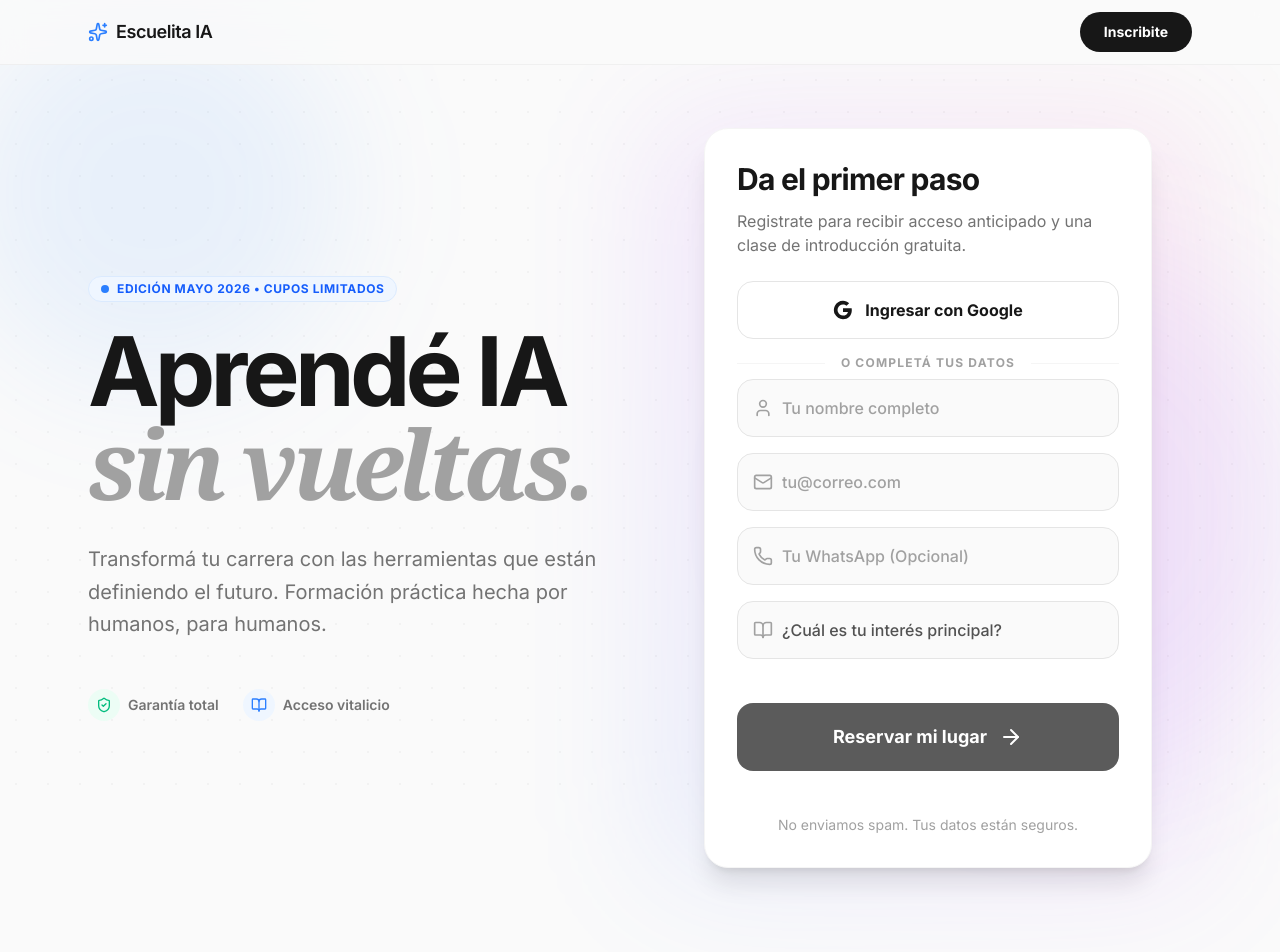
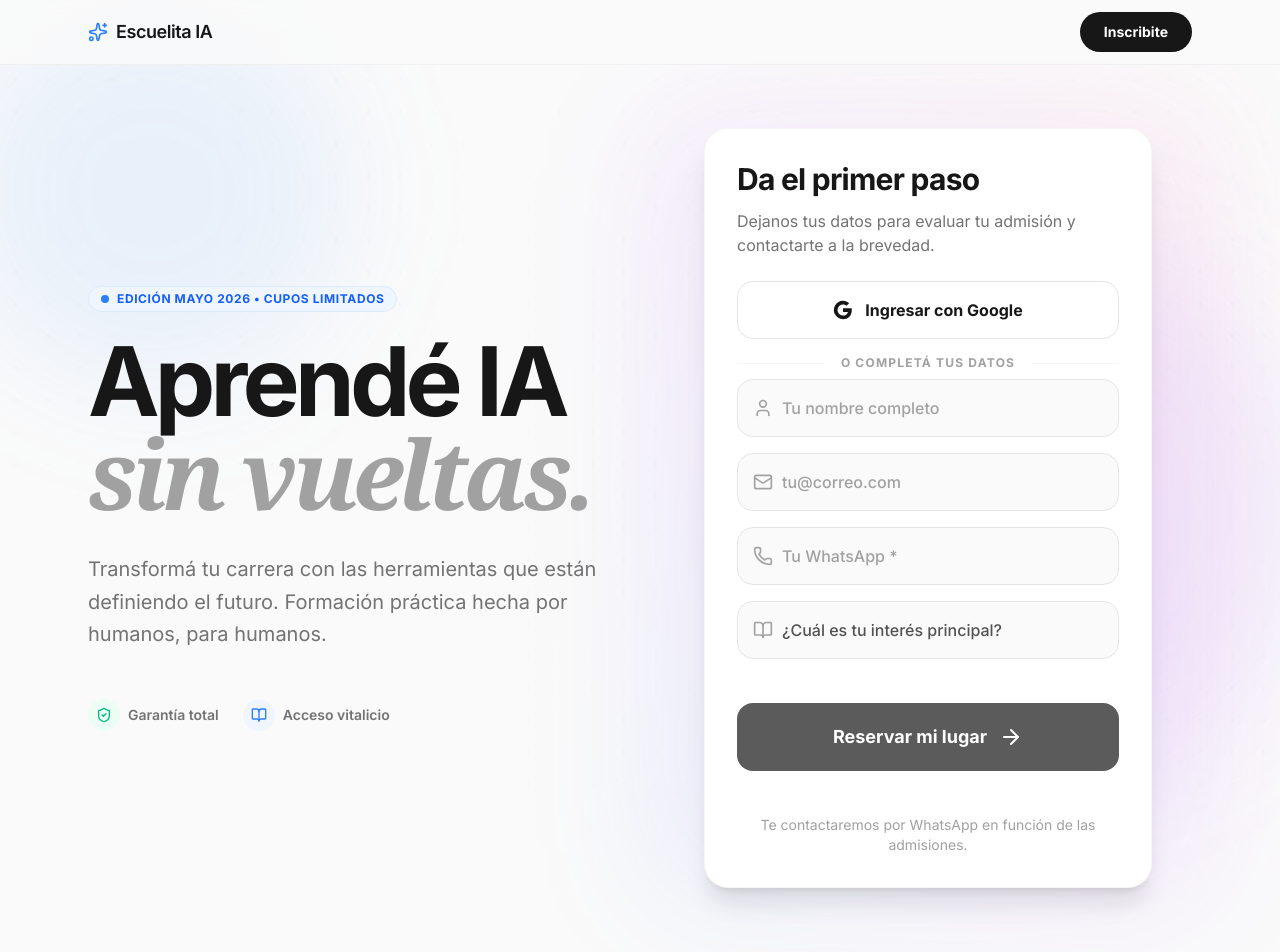
Before and after one commit to mperezauge-code/elaprendizaje1, a React (Vite) app: page / in a window 1280 px wide. Shown: the top 952 px of the page. Built offline with nearby package versions, Linux system fonts and the light colour scheme; no server answers; the database is empty.

Commit message:
Eliminar calendario y actualizar formulario

```diff
--- a/package.json
+++ b/package.json
@@ -11,6 +11,7 @@
     "lint": "tsc --noEmit"
   },
   "dependencies": {
+    "@emailjs/browser": "^4.4.1",
     "@google/genai": "^1.29.0",
     "@tailwindcss/vite": "^4.1.14",
     "@vitejs/plugin-react": "^5.0.4",
--- a/src/App.tsx
+++ b/src/App.tsx
@@ -19,7 +19,6 @@ import {
   Users
 } from "lucide-react";
 import LeadForm from "./components/LeadForm";
-import BookingCalendar from "./components/BookingCalendar";
 
 const FadeIn = ({ children, delay = 0, className = "", ...props }: { children: React.ReactNode, delay?: number, className?: string, [key: string]: any }) => (
   <motion.div
@@ -44,12 +43,11 @@ export default function App() {
   const y3 = useTransform(scrollY, [0, 1000], [0, 150]);
 
   const scrollToForm = () => {
-    document.getElementById('cta')?.scrollIntoView({ behavior: 'smooth' });
+    document.getElementById('agendar')?.scrollIntoView({ behavior: 'smooth' });
   };
 
   const openInfo = () => {
-    // window.location.href = '/informacion.html';
-    setIsModalOpen(true);
+    document.getElementById('agendar')?.scrollIntoView({ behavior: 'smooth' });
   };
 
   return (
@@ -493,8 +491,6 @@ export default function App() {
           </FadeIn>
         </section>
 
-        {/* BOOKING CALENDAR */}
-        <BookingCalendar />
 
         {/* 7. FINAL CTA */}
         <section id="cta" className="relative group">
@@ -549,9 +545,9 @@ export default function App() {
             <div className="flex justify-center md:justify-start gap-4">
               <button
                 onClick={() => scrollToForm()}
-                className="text-sm font-bold bg-neutral-50 hover:bg-neutral-100 px-6 py-3 rounded-xl transition-all"
+                className="text-sm font-bold bg-neutral-900 text-white hover:bg-neutral-700 px-6 py-3 rounded-xl transition-all"
               >
-                Suscribirme al Newsletter
+                Solicitar admisión
               </button>
             </div>
           </FadeIn>
--- a/src/components/BookingCalendar.tsx
+++ b/src/components/BookingCalendar.tsx
@@ -2,11 +2,22 @@ import React, { useState, useEffect } from 'react';
 import { motion, AnimatePresence } from 'motion/react';
 import {
   ArrowRight, ArrowLeft, CheckCircle2, Loader2, Mail, User, Phone,
-  Calendar, Clock, Users, X, Sparkles, AlertCircle
+  Calendar, Clock, Users, X, AlertCircle
 } from 'lucide-react';
 import { collection, addDoc, serverTimestamp, query, where, getDocs } from 'firebase/firestore';
 import { signInWithPopup } from 'firebase/auth';
 import { db, auth, googleProvider } from '../lib/firebase';
+import emailjs from '@emailjs/browser';
+
+// ─── EmailJS config ─────────────────────────────────────────────────────────
+// 1. Crear cuenta gratis en https://www.emailjs.com (200 emails/mes gratis)
+// 2. Crear un Email Service (Gmail) → copiar Service ID abajo
+// 3. Crear un Email Template con estas variables:
+//    {{to_name}}, {{to_email}}, {{day}}, {{time}}, {{price}}, {{reply_to}}
+// 4. Copiar Public Key de Account → API Keys
+const EMAILJS_SERVICE_ID  = import.meta.env.VITE_EMAILJS_SERVICE_ID  || 'YOUR_SERVICE_ID';
+const EMAILJS_TEMPLATE_ID = import.meta.env.VITE_EMAILJS_TEMPLATE_ID || 'YOUR_TEMPLATE_ID';
+const EMAILJS_PUBLIC_KEY  = import.meta.env.VITE_EMAILJS_PUBLIC_KEY  || 'YOUR_PUBLIC_KEY';
 
 const DAYS = ['Lunes', 'Martes', 'Miércoles', 'Jueves', 'Viernes'];
 const TIME_SLOTS = ['15:00', '16:00', '17:00', '18:00', '19:00'];
--- a/src/components/LeadForm.tsx
+++ b/src/components/LeadForm.tsx
@@ -153,7 +153,7 @@ export default function LeadForm({
             {title || (isDark ? 'Comienza tu viaje hoy' : 'Da el primer paso')}
           </h3>
           <p className={`text-base ${isDark ? 'text-neutral-300' : 'text-neutral-500'}`}>
-            {subtitle || 'Registrate para recibir acceso anticipado y una clase de introducción gratuita.'}
+            {subtitle || 'Dejanos tus datos para evaluar tu admisión y contactarte a la brevedad.'}
           </p>
         </div>
 
@@ -228,6 +228,7 @@ export default function LeadForm({
             </div>
             <input
               type="tel"
+              required
               value={formData.phone}
               onChange={(e) => setFormData({ ...formData, phone: e.target.value })}
               className={`w-full pl-11 pr-4 py-4 rounded-2xl text-base font-medium transition-all outline-none ${
@@ -235,7 +236,7 @@ export default function LeadForm({
                   ? 'bg-white/10 text-white placeholder-white/40 focus:bg-white/20 focus:ring-2 focus:ring-white/30 border border-transparent'
                   : 'bg-neutral-50 text-neutral-900 placeholder-neutral-400 focus:bg-white focus:ring-2 focus:ring-neutral-200 border border-neutral-200'
               }`}
-              placeholder="Tu WhatsApp (Opcional)"
+              placeholder="Tu WhatsApp *"
             />
           </div>
 
@@ -288,7 +289,7 @@ export default function LeadForm({
           )}
         </button>
         <p className={`text-sm text-center mt-6 ${isDark ? 'text-neutral-400' : 'text-neutral-400'}`}>
-          No enviamos spam. Tus datos están seguros.
+          Te contactaremos por WhatsApp en función de las admisiones.
         </p>
       </motion.form>
     </div>
--- a/tsconfig.json
+++ b/tsconfig.json
@@ -4,6 +4,7 @@
     "experimentalDecorators": true,
     "useDefineForClassFields": false,
     "module": "ESNext",
+    "types": ["vite/client"],
     "lib": [
       "ES2022",
       "DOM",
```
Also changed, not shown: 1 other file (tests, documents, lock files or other folders).
